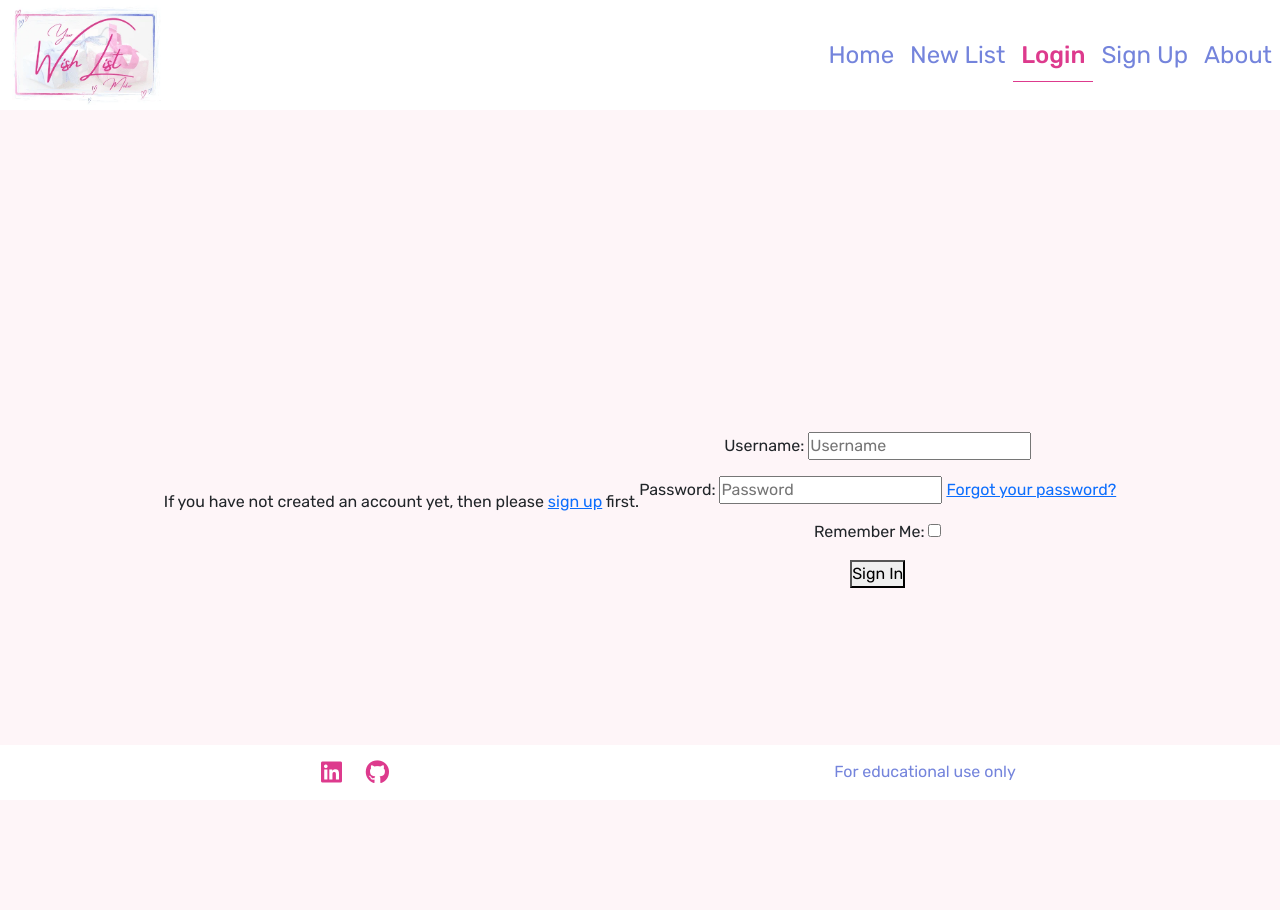
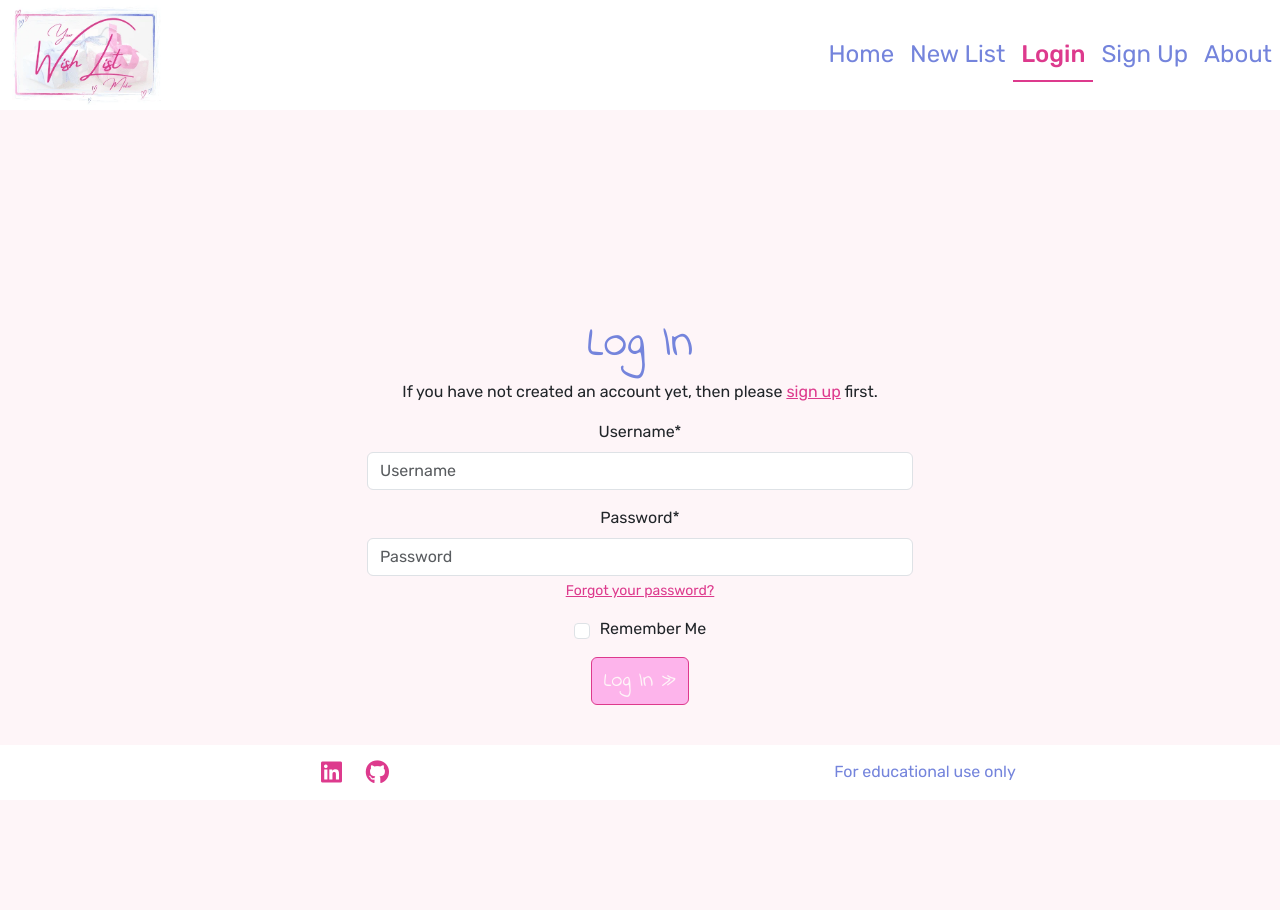
Before and after one commit to queenisabaer/wishlist, a Django app: page /accounts/login/ in a window 1280 px wide. Run offline with Django 4.2, Linux system fonts and the light colour scheme; some libraries are stand-ins or nearby versions.

Commit message:
"Update and style sign up and log in page"

```diff
--- a/home/templates/home/index.html
+++ b/home/templates/home/index.html
@@ -5,11 +5,11 @@
 {% block content %}
 
 <div class="container text-center">
-    <div class="row align-items-center justify-content-center text-center">
-      <div class="col-lg-8 align-self-end">
+    <div class="row  justify-content-center text-center">
+      <div class="col-lg-8 align-items-center">
         <h1>Your Wish List Maker</h1>
       </div>
-      <div class="col-lg-8 align-self-end">
+      <div class="col-lg-8 align-items-center">
         <p>In pursuit of all the things your heart desires.</p>
         <a class="btn" role="button" aria-disabled="true" href="">Start a new wish list</a>
       </div>
--- a/static/css/style.css
+++ b/static/css/style.css
@@ -47,6 +47,10 @@ h2 {
     font-size: 3rem;
 }
 
+a {
+    color: var(--color-magenta);
+}
+
 
 /* Navigation Bar */
 
@@ -75,9 +79,8 @@ h2 {
 .active {
     font-weight: 500;
     color: var(--color-magenta) !important;
-    border-bottom: 1px solid var(--color-magenta);
+    border-bottom: 2px solid var(--color-magenta);
 }
-
 
 /* Footer */
 
@@ -121,3 +124,24 @@ main {
     font-size: 140%;
     color: var(--color-magenta);
 }
+
+/* Sign up, Log In */
+
+#id_password1_helptext > ul {
+    list-style: none;
+    color: var(--color-glaucous);
+}
+
+.helptext {
+    font-size: 80%;
+}
+
+.form-check {
+    display: flex;
+    align-items: center;
+    justify-content: center;
+}
+
+#id_remember{
+    margin-right: 10px;
+}
--- a/templates/allauth/account/login.html
+++ b/templates/allauth/account/login.html
@@ -4,12 +4,13 @@
 {% block title %}
     Log In
 {% endblock title %}
+
 {% block content %}
-    {% element h1 %}
-
-    {% endelement %}
-    {% if not SOCIALACCOUNT_ONLY %}
-        {% setvar link %}
+<div class="container text-center">
+  <div class="row justify-content-center">
+    <div class="col-md-6 offset md-3">
+      <h2>{% trans "Log In" %}</h2>
+      {% setvar link %}
             <a href="{{ signup_url }}">
             {% endsetvar %}
             {% setvar end_link %}
@@ -18,31 +19,26 @@
         {% element p %}
             {% blocktranslate %}If you have not created an account yet, then please {{ link }}sign up{{ end_link }} first.{% endblocktranslate %}
         {% endelement %}
-        {% url 'account_login' as login_url %}
-        {% element form form=form method="post" action=login_url tags="entrance,login" %}
-            {% slot body %}
-                {% csrf_token %}
-                {% element fields form=form unlabeled=True %}
-                {% endelement %}
-                {{ redirect_field }}
-            {% endslot %}
-            {% slot actions %}
-                {% element button type="submit" tags="prominent,login" %}
-                    {% trans "Sign In" %}
-                {% endelement %}
-            {% endslot %}
-        {% endelement %}
-    {% endif %}
-    {% if LOGIN_BY_CODE_ENABLED %}
-        {% element hr %}
-        {% endelement %}
-        {% element h2 %}
-            {% element button href=request_login_code_url tags="prominent,login,secondary" %}
-                {% trans "Mail me a sign-in code" %}
-            {% endelement %}
-        {% endelement %}
-    {% endif %}
-    {% if SOCIALACCOUNT_ENABLED %}
-        {% include "socialaccount/snippets/login.html" with page_layout="entrance" %}
-    {% endif %}
+    </div>
+  </div>
+  <div class="row justify-content-center">
+    <div class="col-md-6 offset md-3">
+        <form
+        class="form"
+        id="login_form"
+        method="post"
+        action= "{% url 'account_login' %}"
+      >
+        {% csrf_token %} {{ form|crispy }} {% if redirect_field_value %}
+        <input
+          type="hidden"
+          name="{{ redirect_field_name }}"
+          value="{{ redirect_field_value }}"
+        />
+        {% endif %}
+        <button type="submit" class="btn">{% trans "Log In" %} &raquo;</button>
+      </form>
+    </div>
+  </div>
+</div>
 {% endblock content %}
--- a/templates/allauth/account/password_reset.html
+++ b/templates/allauth/account/password_reset.html
@@ -1,8 +1,8 @@
 {% extends "account/base_entrance.html" %}
 {% load i18n allauth account %}
-{% block head_title %}
+{% block title %}
     {% trans "Password Reset" %}
-{% endblock head_title %}
+{% endblock title %}
 {% block content %}
     {% element h1 %}
         {% trans "Password Reset" %}
--- a/templates/allauth/account/signup.html
+++ b/templates/allauth/account/signup.html
@@ -5,7 +5,7 @@
 
 <div class="container text-center">
   <div class="row justify-content-center">
-    <div class="col-md-8 mt-3 offset-md-2">
+    <div class="col-md-8 offset md-2">
       <h2>{% trans "Sign Up" %}</h2>
       <p>
         {% blocktrans %}Already have an account? Then please
@@ -14,7 +14,7 @@
     </div>
   </div>
   <div class="row justify-content-center">
-    <div class="col-md-8 mt-3 offset-md-2">
+    <div class="col-md-8 offset md-2">
       <form
         class="form"
         id="signup_form"
```
